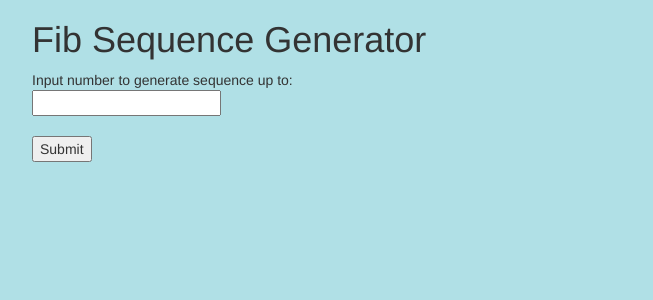
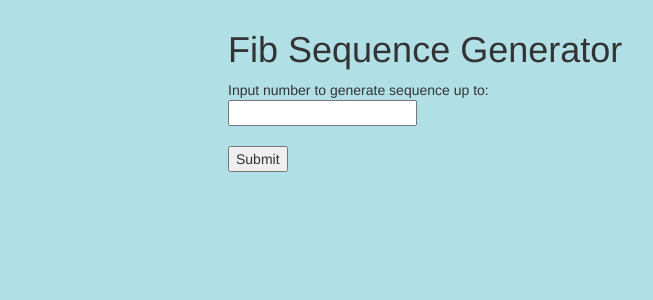
Before and after one commit to sepulworld/fib-sequence-generator, a Flask app: page / in a window 1280 px wide. Shown: the top 300 px of the page, without its empty margins (38-691 px from the left). Run offline with Flask 2, Linux system fonts and the light colour scheme; some libraries are stand-ins or nearby versions.

Commit message:
updating positioning

```diff
--- a/app/main.py
+++ b/app/main.py
@@ -16,8 +16,10 @@ def fib_generator_page():
 
     try:
         fib_max_number = int(request.args.get('fib-max-number'))
-    except ValueError as e:
-        return render_template('error_page.html', error=e)
+    except ValueError:
+        return render_template(
+            'error_page.html',
+            error="Not an integer! '{}'".format(fib_max_number))
 
     if fib_max_number > 0:
         fib_list = [n for n in _fibonacci(fib_max_number)]
--- a/app/templates/error_page.html
+++ b/app/templates/error_page.html
@@ -4,7 +4,7 @@
   {{ super() }}
 {% endblock %}
 {% block content %}
-  <div class="container">
+  <div class="center">
     <h1>Error</h1>
     <h3>{{ error }}</h3>
   </div>
--- a/app/templates/fib_generator.html
+++ b/app/templates/fib_generator.html
@@ -4,7 +4,7 @@
   {{ super() }}
 {% endblock %}
 {% block content %}
-  <div class="container">
+  <div class="center">
     <h1>Fib Sequence Generator</h1>
     <h3>The Fib sequence up to {{ fib_max_number }}
     <h4>{{ fib_sequence }}</h3>
--- a/app/templates/index.html
+++ b/app/templates/index.html
@@ -4,7 +4,7 @@
   {{ super() }}
 {% endblock %}
 {% block content %}
-   <div class="container">
+   <div class="center">
    <h1>Fib Sequence Generator</h1>
    <form action="/fib-generator">
      Input number to generate sequence up to:<br>
--- a/app/templates/layout.html
+++ b/app/templates/layout.html
@@ -8,6 +8,13 @@
       <link rel="stylesheet" href="https://maxcdn.bootstrapcdn.com/bootstrap/3.3.7/css/bootstrap.min.css">
       <script src="https://ajax.googleapis.com/ajax/libs/jquery/3.2.0/jquery.min.js"></script>
       <script src="https://maxcdn.bootstrapcdn.com/bootstrap/3.3.7/js/bootstrap.min.js"></script>
+      <style>
+      .center {
+        margin: auto;
+        width: 60%;
+        padding: 10px;
+      }
+      </style>
       {% block head %}{% endblock %}
     </head>
   </head>
```
